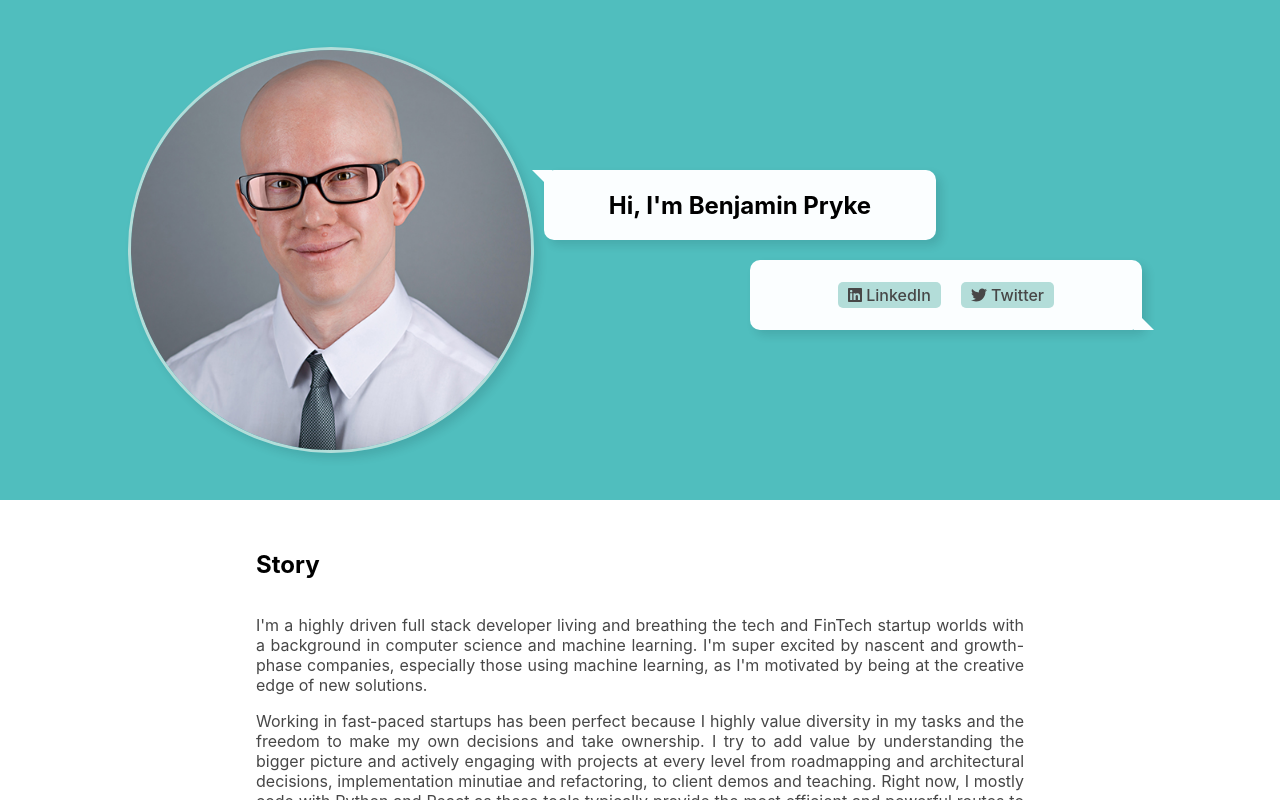
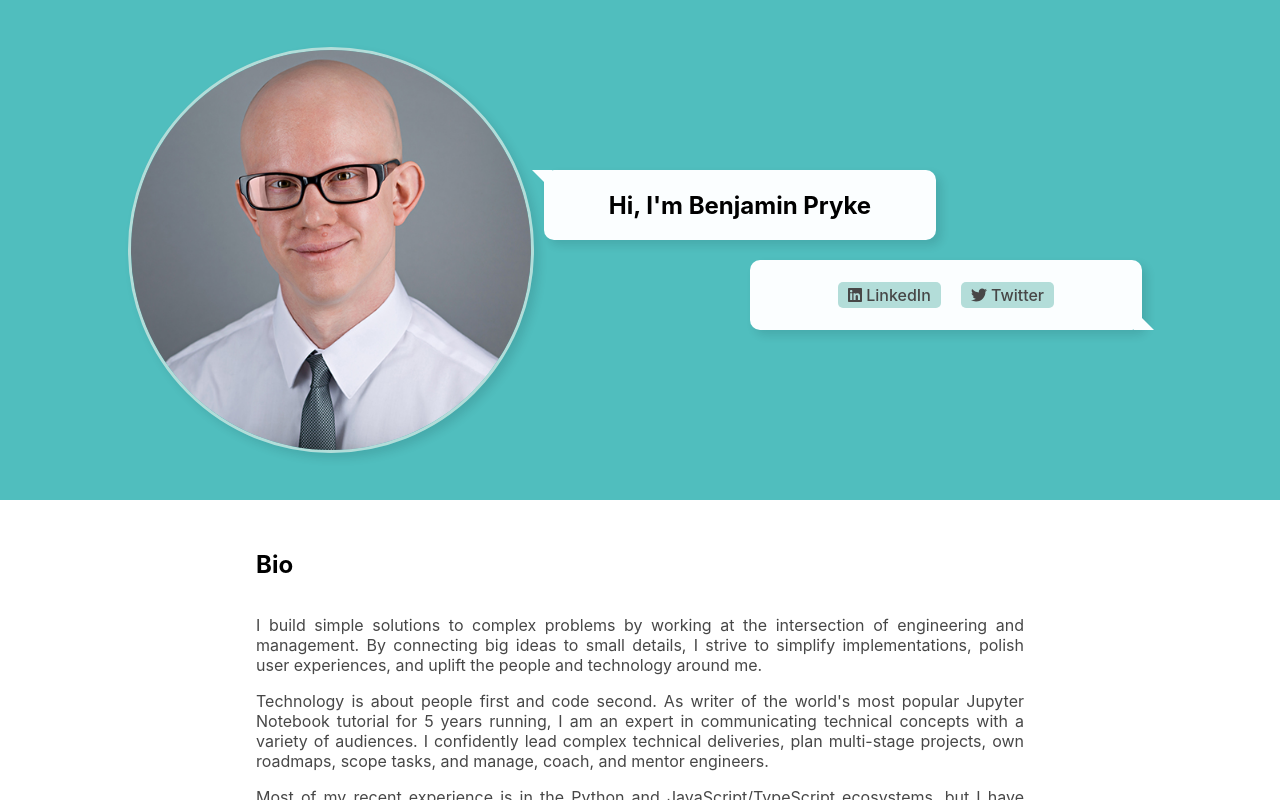
Before and after one commit to benpryke/personal-website, a React (Create React App) app: page / in a window 1280 px wide. Shown: the top 800 px of the page. Built offline with nearby package versions, Linux system fonts and the light colour scheme.

Commit message:
refactor: update bio

```diff
--- a/src/App.tsx
+++ b/src/App.tsx
@@ -18,11 +18,11 @@ export default class App extends Component {
           fadeIn={false}
         />
         <Paragraph
-          title="Story"
-          body="I'm a highly driven full stack developer living and breathing the tech and FinTech startup worlds with a background in computer science and machine learning. I'm super excited by nascent and growth-phase companies, especially those using machine learning, as I'm motivated by being at the creative edge of new solutions.
-Working in fast-paced startups has been perfect because I highly value diversity in my tasks and the freedom to make my own decisions and take ownership. I try to add value by understanding the bigger picture and actively engaging with projects at every level from roadmapping and architectural decisions, implementation minutiae and refactoring, to client demos and teaching. Right now, I mostly code with Python and React as these tools typically provide the most efficient and powerful routes to getting things done.
-I still remember how I felt at 11 years old when my dad brought home a gigantic, discarded Windows 98 PC from work, so it's no surprise that less than a year later I had started programming. My teenage creative energy expenditure on Flash games, websites and physics simulations ultimately culminated in a Master's degree in Computer Science from Bristol University. From there I dove straight into a PhD in machine and deep learning at the University of Edinburgh before leaving to co-found a profitable boutique investment fund utilising that PhD skillset to find inefficiencies in niche markets. Realising both the long time horizon it would take to build reputation enough to obtain significant funding and the limitations of not being surrounded by other developers, I moved happily to London to join the FinTech startup Beacon.
-Outside my primary work schedule, I make sure to push myself and learn in other ways such as writing data science articles, training gymnastics, and meeting others from the startup community to discuss the incredible things they're doing."
+          title="Bio"
+          body="I build simple solutions to complex problems by working at the intersection of engineering and management. By connecting big ideas to small details, I strive to simplify implementations, polish user experiences, and uplift the people and technology around me.
+Technology is about people first and code second. As writer of the world's most popular Jupyter Notebook tutorial for 5 years running, I am an expert in communicating technical concepts with a variety of audiences. I confidently lead complex technical deliveries, plan multi-stage projects, own roadmaps, scope tasks, and manage, coach, and mentor engineers.
+Most of my recent experience is in the Python and JavaScript/TypeScript ecosystems, but I have been writing full stack code for over two decades, have a decade of experience in start-ups, large companies, and academia, and 5+ years in FinTech.
+I'm working towards roles like Engineering Manager, Head of Engineering, CTO."
         />
         <Showcase title="Published Articles">
           <Showpiece
```
